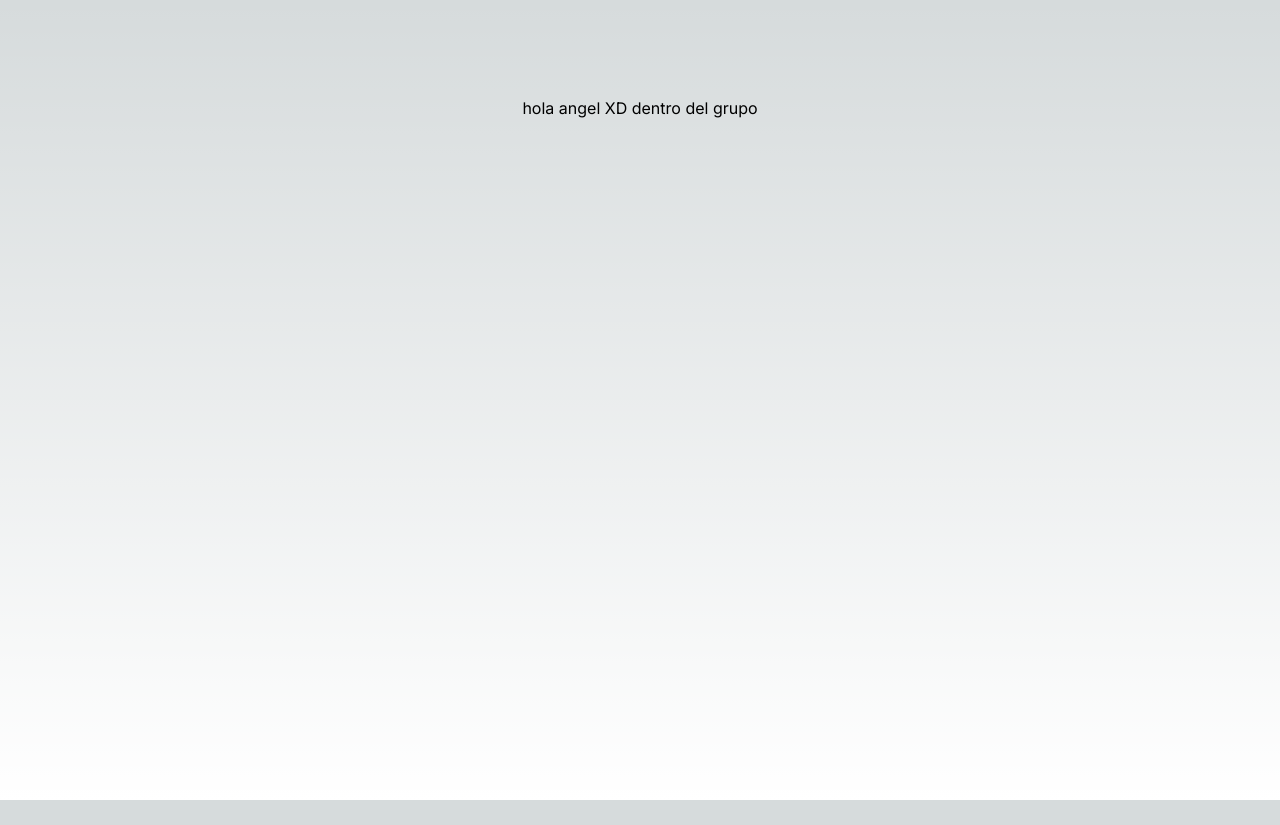
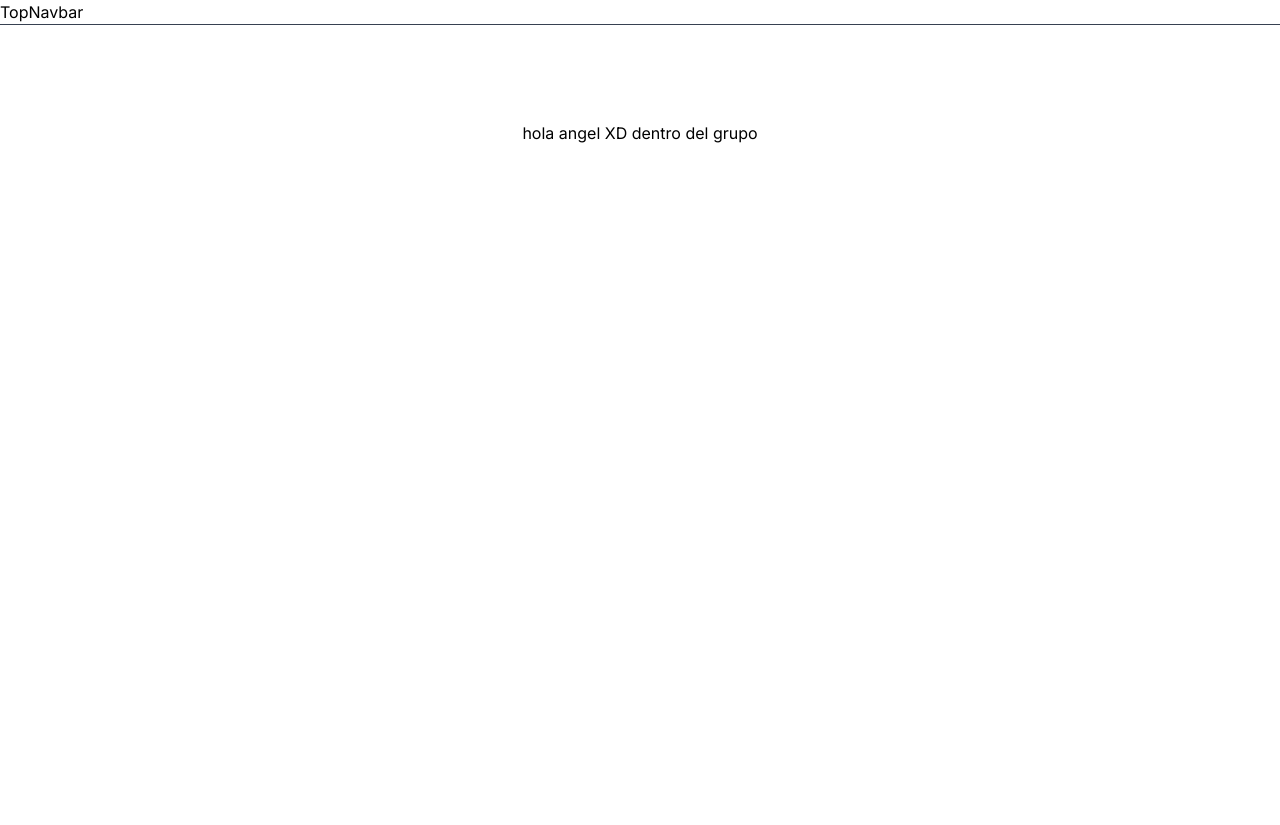
Before and after one commit to angeleesc/az-market-zilla-template, a Next.js app: page / in a window 1280 px wide. Before the commit the page ends 800 px from the top, so only its background shows below. Built offline with nearby package versions, Linux system fonts and the light colour scheme.

Commit message:
configuracion de taailwind

```diff
--- /dev/null
+++ b/app/(login)/login/page.jsx
@@ -0,0 +1,9 @@
+import React from 'react'
+
+export default function page() {
+  return (
+    <div>
+        <h3>pagina del login</h3>
+    </div>
+  )
+}
--- /dev/null
+++ b/app/(marketplace)/layout.jsx
@@ -0,0 +1,14 @@
+import TopNavbar from '@/components/top-narbar/TopNavbar'
+import React from 'react'
+
+export default function Layout({children}) {
+  return (
+    <div>
+        <div className="az-navbar-area">
+            <TopNavbar/>
+        </div>
+        {children}
+
+        </div>
+  )
+}
--- a/app/globals.css
+++ /dev/null
@@ -1,33 +0,0 @@
-@tailwind base;
-@tailwind components;
-@tailwind utilities;
-
-:root {
-  --foreground-rgb: 0, 0, 0;
-  --background-start-rgb: 214, 219, 220;
-  --background-end-rgb: 255, 255, 255;
-}
-
-@media (prefers-color-scheme: dark) {
-  :root {
-    --foreground-rgb: 255, 255, 255;
-    --background-start-rgb: 0, 0, 0;
-    --background-end-rgb: 0, 0, 0;
-  }
-}
-
-body {
-  color: rgb(var(--foreground-rgb));
-  background: linear-gradient(
-      to bottom,
-      transparent,
-      rgb(var(--background-end-rgb))
-    )
-    rgb(var(--background-start-rgb));
-}
-
-@layer utilities {
-  .text-balance {
-    text-wrap: balance;
-  }
-}
--- /dev/null
+++ b/app/globals.scss
@@ -0,0 +1,21 @@
+@tailwind base;
+@tailwind components;
+@tailwind utilities;
+
+
+
+body{
+  // background-color: black;
+}
+
+.az-navbar-area{
+  padding: 0;
+  position: relative;
+  width: 100%;
+  top: 0;
+  z-index: 9999;
+  transition: all 0.4s;
+
+
+
+}
--- a/app/layout.jsx
+++ b/app/layout.jsx
@@ -1,7 +1,6 @@
 import { Inter } from "next/font/google";
-import "./globals.css";
-
 const inter = Inter({ subsets: ["latin"] });
+import "./globals.scss"
 
 export const metadata = {
   title: "Create Next App",
--- /dev/null
+++ b/components/top-narbar/TopNavbar.jsx
@@ -0,0 +1,9 @@
+import React from 'react'
+
+export default function TopNavbar() {
+  return (
+    <div
+    className='border-b border-gray-700'
+    >TopNavbar</div>
+  )
+}
--- a/tailwind.config.js
+++ b/tailwind.config.js
@@ -7,6 +7,12 @@ module.exports = {
   ],
   theme: {
     extend: {
+      colors:{
+
+        "az-line-acent": ""
+
+      },
+
       backgroundImage: {
         "gradient-radial": "radial-gradient(var(--tw-gradient-stops))",
         "gradient-conic":
```
Also changed, not shown: package.json (+6 -5 lines), 1 other file (tests, documents, lock files or other folders).
